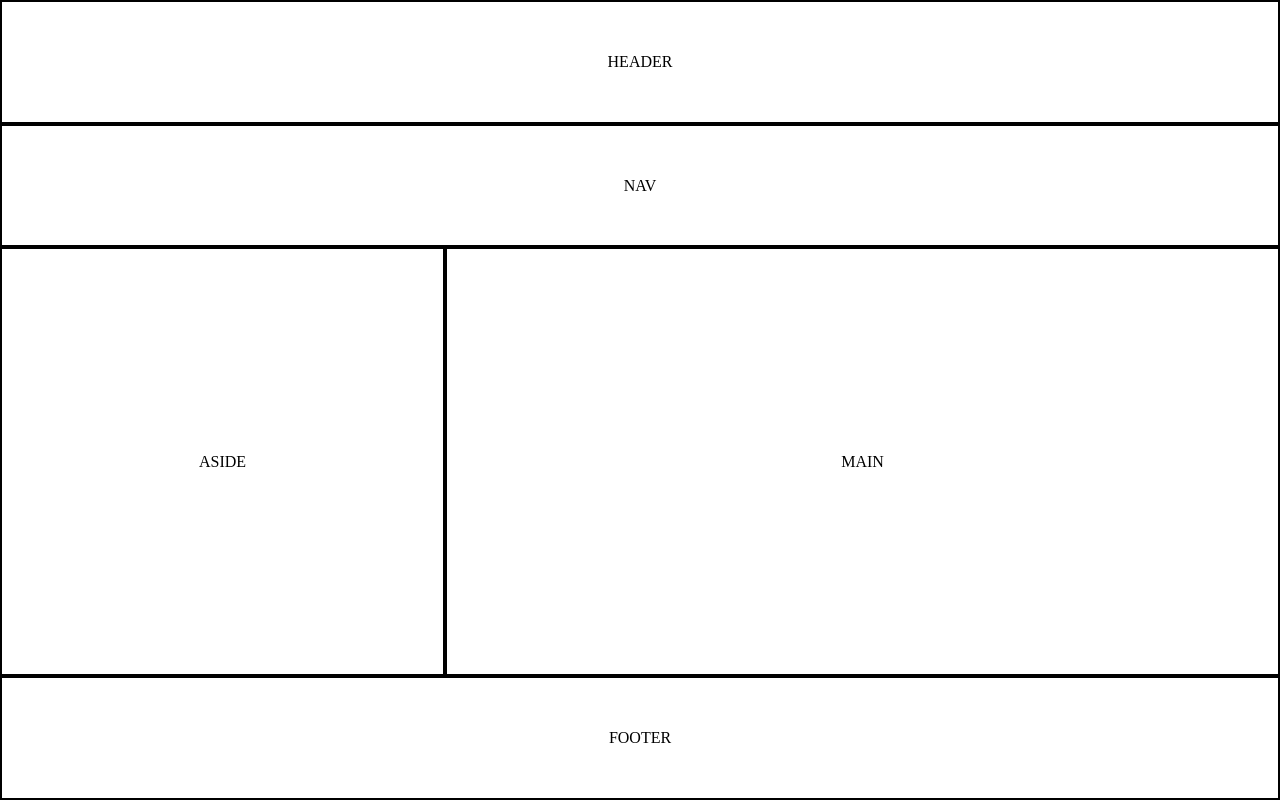
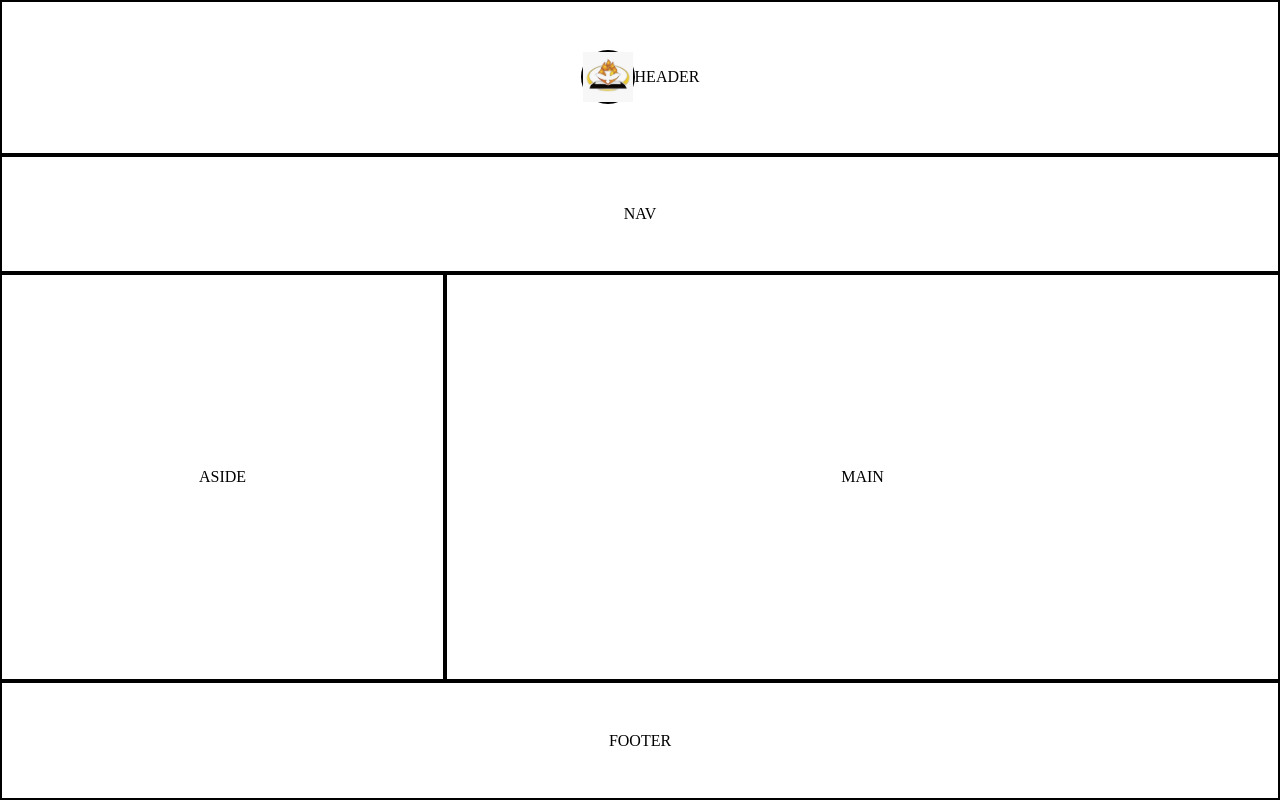
Before and after one commit to FXVIZFF2/Page_Igreja, a plain HTML site: page index.html in a window 1280 px wide. Drawn offline with Linux system fonts and the light colour scheme.

Commit message:
Logo teste

```diff
--- a/index.html
+++ b/index.html
@@ -9,7 +9,13 @@
 </head>
 <body>
     <div id="cont">
-        <header>HEADER</header>
+        <header>
+        <div id="logo">
+                <img src="src/assets/logo_test.jpg" alt="logoTest"
+                width="100%" height="100%">
+            </div>
+            HEADER
+        </header>
         <nav>NAV</nav>
         <aside>ASIDE</aside>
         <main>MAIN</main>
--- a/src/css/style.css
+++ b/src/css/style.css
@@ -37,3 +37,10 @@ main{
 footer{
     grid-area: footer;
 }
+#logo{
+    display: flex;
+    width: 50px;
+    height: 50px;
+    border-radius: 50px;
+    border: 2px solid black;
+}
```
Also changed, not shown: src/assets/logo_test.jpg (added).
